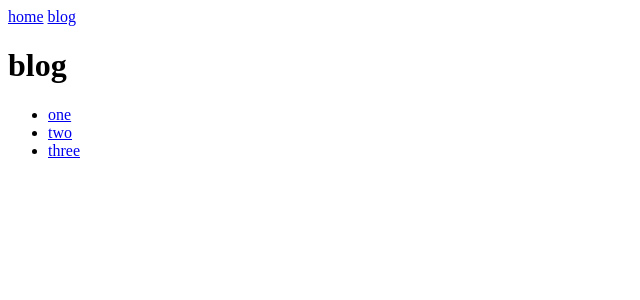
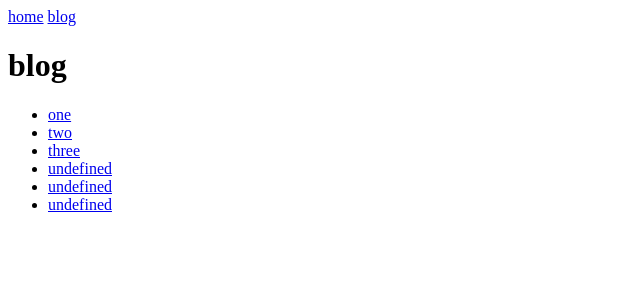
Before and after one commit to pgiardiniere/svelte-learn, a SvelteKit app: page /blog in a window 1280 px wide. Shown: the top 300 px of the page, without its empty margins (0-640 px from the left). Built offline with nearby package versions, Linux system fonts and the light colour scheme.

Commit message:
p3 load data page data progress

```diff
--- /dev/null
+++ b/src/routes/blog/+page.server.js
@@ -0,0 +1,10 @@
+import { posts } from './data.js';
+
+export function load() {
+  return {
+    summaries: posts.map((post) => ({
+      slug: posts.slug,
+      title: posts.title
+    }))
+  };
+}
--- a/src/routes/blog/+page.svelte
+++ b/src/routes/blog/+page.svelte
@@ -1,7 +1,14 @@
+<script>
+  export let data;
+</script>
+
 <h1>blog</h1>
 
 <ul>
   <li><a href="/blog/one">one</a></li>
   <li><a href="/blog/two">two</a></li>
   <li><a href="/blog/three">three</a></li>
+  {#each data.summaries as { slug, title } }
+    <li><a href="/blog/{slug}">{title}</a></li>
+  {/each}
 </ul>
```
